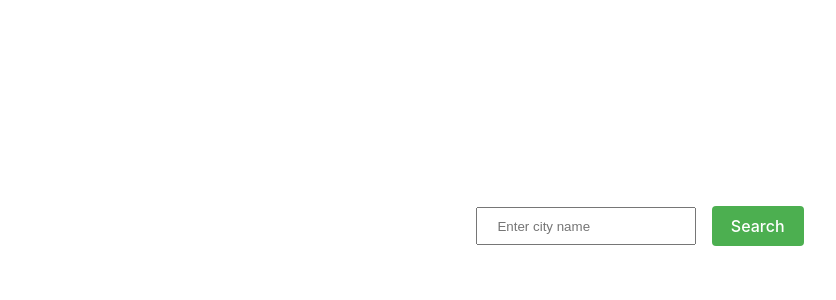
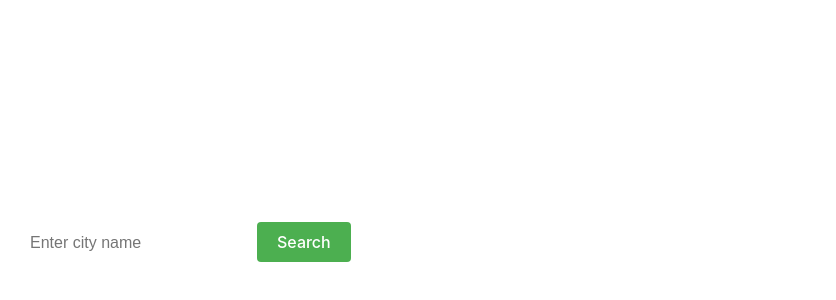
Before and after one commit to shahzebkhan7786/crio-fdt-intv, a React (Vite) app: page /XWeatherApp in a window 1280 px wide. Shown: the part 158-458 px from the top of the page, without its empty margins (0-836 px from the left). Built offline with nearby package versions, Linux system fonts and the light colour scheme.

Commit message:
XWeatherApp change16

```diff
--- /dev/null
+++ b/src/XWeatherApp/WeatherApp.css
@@ -0,0 +1,66 @@
+
+.W-App {
+    font-family: Arial, sans-serif;
+    background-color: #f0f8ff;
+    min-height: 100vh;
+    display: flex;
+    flex-direction: column;
+    align-items: center;
+    justify-content: center;
+    color: #333;
+    width: 100vw;
+  }
+
+  .search-bar {
+    margin: 20px;
+  }
+
+  .search-bar input {
+    padding: 10px;
+    font-size: 16px;
+    border: none;
+    border-radius: 4px;
+    margin-right: 10px;
+  }
+
+  .search-bar button {
+    padding: 10px 20px;
+    font-size: 16px;
+    border: none;
+    border-radius: 4px;
+    background-color: #4caf50;
+    color: white;
+    cursor: pointer;
+  }
+
+  .weather-display {
+    display: flex;
+    flex-direction: column;
+    align-items: center;
+  }
+
+  .weather-cards {
+    display: flex;
+    flex-wrap: wrap;
+    justify-content: center;
+    gap: 20px;
+  }
+
+  .weather-card {
+    background-color: white;
+    border-radius: 8px;
+    padding: 20px;
+    width: 200px;
+    text-align: center;
+    box-shadow: 0px 4px 6px rgba(0, 0, 0, 0.1);
+  }
+
+  .weather-card h3 {
+    font-size: 20px;
+    margin-bottom: 10px;
+  }
+
+  .weather-card p {
+    font-size: 18px;
+    margin: 0;
+  }
--- a/src/XWeatherApp/XWeatherApp.jsx
+++ b/src/XWeatherApp/XWeatherApp.jsx
@@ -1,66 +1,103 @@
-import React, { useRef, useState } from 'react';
-import "./XWeatherApp.css";
+import React, { useState, useEffect } from "react";
 import axios from "axios";
-import WeatherCard from './WeatherCard';
+import "./WeatherApp.css";
 
-const endpoint = "https://api.weatherapi.com/v1/current.json";
-const apiKey = "09e3bcd598154fd4b57162328232310";
+const SearchBar = ({ onSearch }) => {
+  const [city, setCity] = useState("");
 
-const XWeatherApp = () => {
-    const [cityName, setCityName] = useState("");
-    const [data, setData] = useState();
-    const [loading, setLoading] = useState(false)
+  const handleSearch = () => {
+    onSearch(city);
+  };
 
-    const handleChange = evt=>{
-        setCityName(evt.target.value);
-        // setData(null);
-    }
-
-    const handleSubmit = async evt=>{
-        evt.preventDefault();
-
-        setLoading(true);
-        setData(null);
-        try{
-            const res = await axios.get(endpoint, {
-                params: {
-                    key: apiKey,
-                    q: cityName
-                }
-            })
-
-            if(res.status !== 200 || res.statusCode === 500) throw new Error(`${res.status} ${res.statusText}`);
-            else setData(res.data);
-        }catch(error){
-            alert("Failed to fetch weather data");
-        }finally{
-            setLoading(false)
-        }
-    }
-
-
-    return (
-        <div className='XWeatherApp'>
-            <div className='searchBar'>
-                <input required value={cityName} onChange={handleChange} type='text' placeholder='Enter city name'/>
-                <button onClick={handleSubmit}>Search</button>
-            </div>
-            {
-                data
-                ?
-                <div className='weather-cards'>
-                    <WeatherCard name={"Temperature"} data={`${data?.current?.temp_c}°C`}/>
-                    <WeatherCard name={"Humidity"} data={`${data?.current?.humidity}%`}/>
-                    <WeatherCard name={"Condition"} data={data?.current?.condition?.text}/>
-                    <WeatherCard name={"Wind Speed"} data={`${data?.current?.wind_kph} kph`}/>
-                </div>
-                :
-                null
-            }
-            <p>{loading && "Loading data..."}</p>
-
-        </div>
-    );
+  return (
+    <div className="search-bar">
+      <input
+        type="text"
+        value={city}
+        onChange={(e) => setCity(e.target.value)}
+        placeholder="Enter city name"
+      />
+      <button onClick={handleSearch}>Search</button>
+    </div>
+  );
 };
 
-export default XWeatherApp;
+const WeatherCard = ({ title, data }) => {
+  return (
+    <div className="weather-card">
+      <h3>{title}</h3>
+      <p>{data}</p>
+    </div>
+  );
+};
+
+const WeatherDisplay = ({ city }) => {
+  const [weatherData, setWeatherData] = useState(null);
+  const [loading, setLoading] = useState(false);
+
+  useEffect(() => {
+    if (city) {
+      setLoading(true);
+      axios
+        .get(`https://api.weatherapi.com/v1/current.json`, {
+          params: {
+            key: "cf6cae627141447e9e6113102230410",
+            q: city
+          }
+        })
+        .then((response) => {
+          setWeatherData(response.data);
+        })
+        .catch((error) => {
+          console.error("Error fetching data: ", error);
+          alert("Failed to fetch weather data");
+        })
+        .finally(() => {
+          setLoading(false);
+        });
+    }
+  }, [city]);
+
+  return (
+    <div className="weather-display">
+      {loading && <p>Loading data...</p>}
+      {!loading && weatherData && (
+        <div className="weather-cards">
+          <WeatherCard
+            title="Temperature"
+            data={`${weatherData.current.temp_c}°C`}
+          />
+          <WeatherCard
+            title="Humidity"
+            data={`${weatherData.current.humidity}%`}
+          />
+          <WeatherCard
+            title="Condition"
+            data={weatherData.current.condition.text}
+          />
+          <WeatherCard
+            title="Wind Speed"
+            data={`${weatherData.current.wind_kph} kph`}
+          />
+        </div>
+      )}
+    </div>
+  );
+};
+
+function App() {
+  const [city, setCity] = useState("");
+
+  const handleSearch = (searchCity) => {
+    setCity(searchCity);
+  };
+
+  return (
+    <div className="App">
+      <SearchBar onSearch={handleSearch} />
+      <WeatherDisplay city={city} />
+    </div>
+  );
+}
+
+export default App;
```
